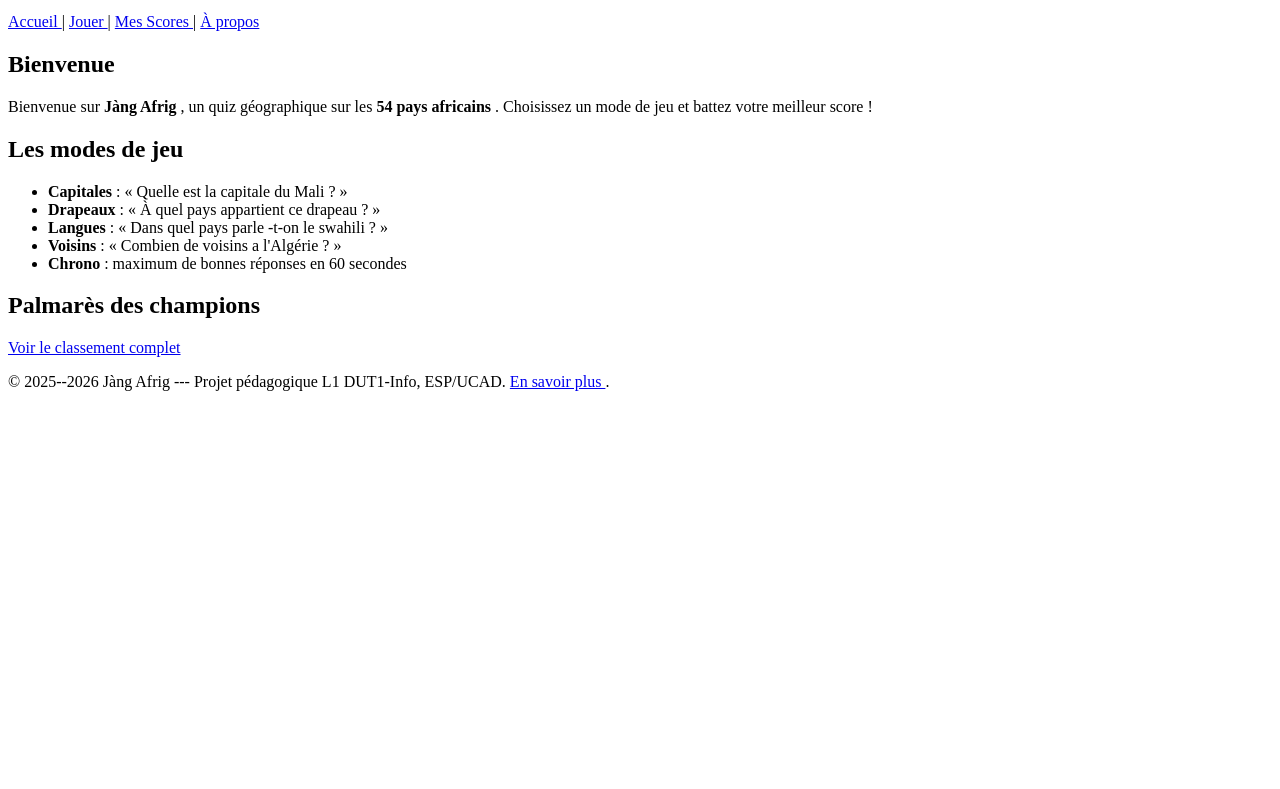
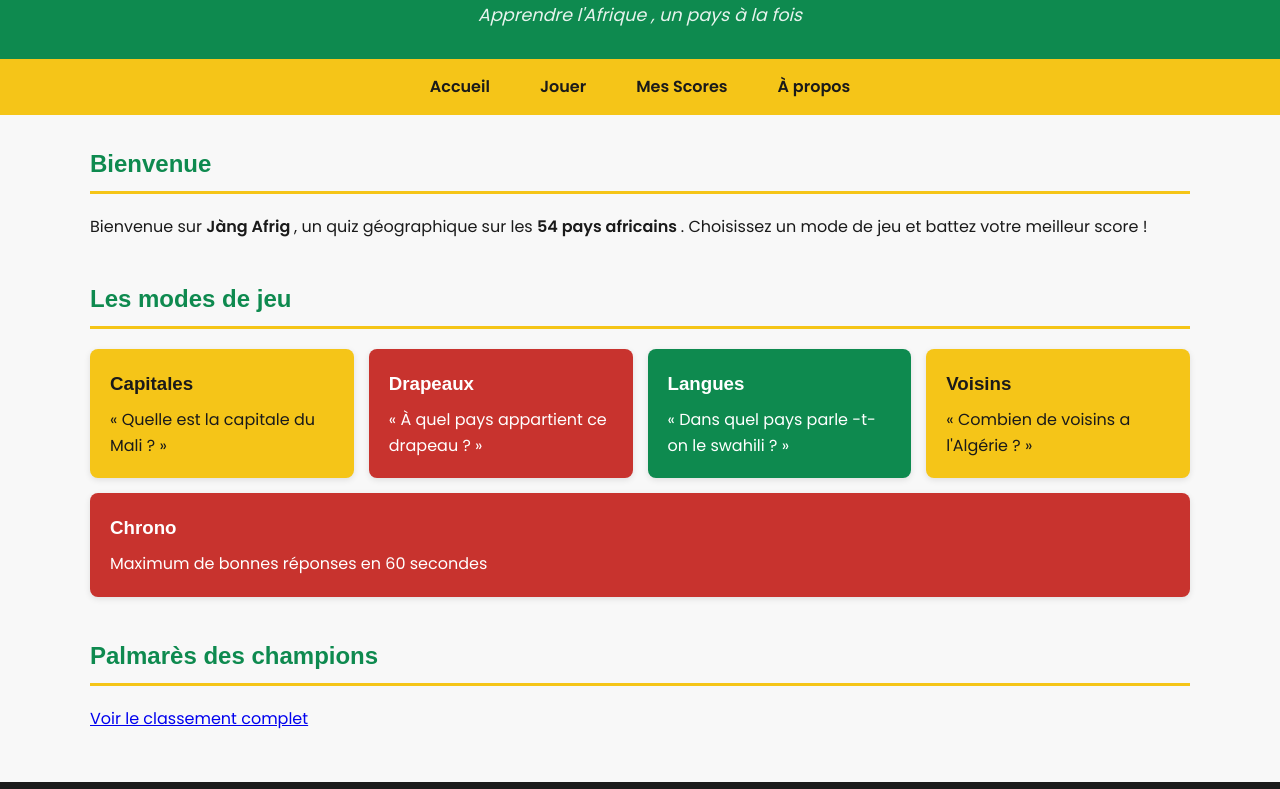
Before and after one commit to wolyndoye/jang-afrig, a plain HTML site: page index.html in a window 1280 px wide. Shown: the part 101-890 px from the top of the page. Before the commit the page ends 800 px from the top, so only its background shows below. Drawn offline with Linux system fonts and the light colour scheme.

Commit message:
vO.3 : panafricain + Google Fonts

```diff
--- a/index.html
+++ b/index.html
@@ -3,6 +3,12 @@
 <head>
     <meta charset="UTF-8">
     <title> Salaam Aleykum Adji Ndèye Woly</title>
+    <link rel="preconnect" href="https://fonts.googleapis.com">
+    <link rel="preconnect" href="https://fonts.gstatic.com" crossorigin >
+    <link
+        href="https://fonts.googleapis.com/css2?family=Poppins:wght@400;600&family=Montserrat:wght@600;700&display=swap"
+        rel="stylesheet">
+    <link rel="stylesheet" href="style.css">
 </head>
 <body>
 
@@ -11,9 +17,9 @@
     <p>Apprendre l'Afrique , un pays à la fois </p>
 </header >
 <nav>
-<a href="index.html">Accueil </a> |
-<a href="quiz.html">Jouer </a> |
-<a href="scores.html">Mes Scores </a> |
+<a href="index.html">Accueil </a>
+<a href="quiz.html">Jouer </a>
+<a href="scores.html">Mes Scores </a>
 <a href="apropos.html">À propos </a>
 </nav>
 <main>
@@ -29,18 +35,28 @@
     </section >
     <section >
         <h2>Les modes de jeu </h2>
-<ul>
-<li><strong >Capitales </strong > : « Quelle est la capitale
-du Mali ? »</li>
-<li><strong >Drapeaux </strong > : « À quel pays appartient
-ce drapeau ? »</li>
-<li><strong >Langues </strong > : « Dans quel pays
-parle -t-on le swahili ? »</li>
-<li><strong >Voisins </strong > : « Combien de voisins a
-l'Algérie ? »</li>
-<li><strong >Chrono </strong > : maximum de bonnes réponses
-en 60 secondes </li>
-</ul>
+        <div class="modes-grille">
+            <div class="carte-mode carte-jaune">
+                <h3>Capitales </h3>
+                <p>« Quelle est la capitale du Mali ? »</p>
+            </div>
+            <div class="carte-mode carte-rouge">
+                <h3>Drapeaux </h3>
+                <p>« À quel pays appartient ce drapeau ? »</p>
+            </div>
+            <div class="carte-mode carte-vert">
+                <h3>Langues </h3>
+                <p>« Dans quel pays parle -t-on le swahili ? »</p>
+            </div>
+            <div class="carte-mode carte-jaune">
+                <h3>Voisins </h3>
+                <p>« Combien de voisins a l'Algérie ? »</p>
+            </div>
+            <div class="carte-mode carte-rouge">
+                <h3>Chrono </h3>
+                <p>Maximum de bonnes réponses en 60 secondes </p>
+            </div>
+        </div>
     </section >
     <section >
         <h2>Palmarès des champions </h2>
--- /dev/null
+++ b/style.css
@@ -0,0 +1,174 @@
+/* ===== Reset minimal ===== */
+* {
+box-sizing: border -box;
+margin: 0;
+padding: 0;
+}
+body {
+font-family: sans-serif;
+line-height: 1.6;
+color: #1A1A1A;
+background-color: #F8F8F8;
+}
+/* ===== Palette panafricaine ===== */
+:root {
+    --vert: #0E8A4F;
+    --jaune: #F5C518;
+    --rouge: #C8332E;
+    --noir: #1A1A1A;
+    --blanc-casse: #F8F8F8;
+}
+body {
+    font-family: 'Poppins', sans-serif;
+    line-height: 1.6;
+    color: var(--noir);
+    background-color: var(--blanc -casse);
+}
+h1, h2, h3 {
+    font-family: 'Montserrat ', sans-serif;
+    font-weight: 700;
+}
+/* ===== Header ===== */
+header {
+    background-color: var(--vert);
+    color: white;
+    padding: 30px 20px;
+    text-align: center;
+}
+header h1 {
+    font-size: 2.5rem;
+    margin-bottom: 8px;
+    letter-spacing: 1px;
+}
+header p {
+    font-size: 1.1rem;
+    opacity: 0.9;
+    font-style: italic;
+}
+/* ===== Navigation ===== */
+nav {
+    background-color: var(--jaune);
+    padding: 0;
+    display: flex;
+    justify-content: center;
+    flex-wrap: wrap;
+}
+nav a {
+    color: var(--noir);
+    text-decoration: none;
+    font-weight: 600;
+    padding: 15px 25px;
+    transition: background-color 0.2s;
+}
+nav a:hover {
+    background-color: var(--vert);
+color: white;
+}
+/* ===== Section principale ===== */
+main {
+    max-width: 1100px;
+    margin: 30px auto;
+    padding: 0 20px;
+}
+main section {
+    margin-bottom: 40px;
+}
+main h2 {
+    color: var(--vert);
+    border-bottom: 3px solid var(--jaune);
+    padding-bottom: 8px;
+    margin-bottom: 20px;
+}
+/* ===== Grille de cartes (Flexbox) ===== */
+.modes-grille {
+    display: flex;
+    flex-wrap: wrap;
+    gap: 15px;
+}
+.carte-mode {
+    flex: 1 1 200px;
+    padding: 20px;
+    border-radius: 8px;
+    color: var(--noir);
+    box-shadow: 0 2px 6px rgba(0, 0, 0, 0.1);
+}
+.carte-mode h3 {
+    margin-bottom: 8px;
+}
+.carte-jaune { background-color: var(--jaune); }
+.carte-rouge { background-color: var(--rouge); color: white; }
+.carte-vert { background-color: var(--vert); color: white; }
+/* ===== Boutons ===== */
+.btn {
+    display: inline -block;
+    padding: 12px 28px;
+    font-size: 1rem;
+    font-weight: 600;
+    border: none;
+    border-radius: 6px;
+    cursor: pointer;
+    text-decoration: none;
+    transition: background-color 0.2s, transform 0.1s;
+}
+
+.btn-primary {
+    background-color: var(--vert);
+    color: white;
+}
+
+.btn-primary:hover {
+    background-color: #0a6e3f; /* vert plus foncé */
+}
+
+.btn-primary:active {
+    transform: scale(0.97);
+}
+.btn-secondary {
+    background-color: var(--blanc -casse);
+    color: var(--noir);
+    border: 2px solid var(--noir);
+}
+.btn-secondary:hover {
+    background-color: var(--noir);
+    color: white;
+}
+/* ===== Tableaux ===== */
+table {
+    width: 100%;
+    border-collapse: collapse;
+    margin-top: 15px;
+    box-shadow: 0 2px 6px rgba(0, 0, 0, 0.05);
+}
+th {
+    background-color: var(--vert);
+    color: white;
+    padding: 12px;
+    text-align: left;
+}
+td {
+    padding: 10px 12px;
+    border-bottom: 1px solid #e0e0e0;
+}
+/* Lignes alternées (zébrures) */
+tr:nth-child(even) td {
+    background-color: rgba(245, 197, 24, 0.08);
+}
+tr:hover td {
+    background-color: rgba(14, 138, 79, 0.1);
+}
+/* ===== Footer ===== */
+footer {
+    background-color: var(--noir);
+    color: var(--blanc-casse);
+    padding: 25px 20px;
+    text-align: center;
+    margin-top: 50px;
+    font-size: 0.9rem;
+}
+footer a {
+    color: var(--jaune);
+    text-decoration: underline;
+}
+footer a:hover {
+    color: white;
+}
```
Also changed, not shown: apropos.html (+9 -3 lines), quiz.html (+10 -4 lines), resultat.html (+9 -3 lines), scores.html (+9 -3 lines). Lines whose indentation alone changed are shown as unchanged.
